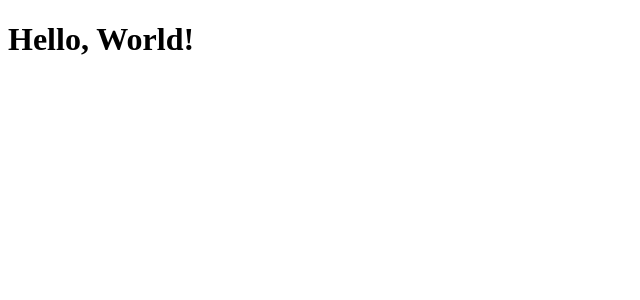
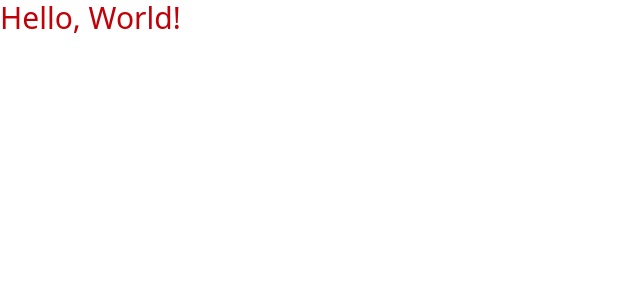
Before and after one commit to bpuglieseal/server-side-web-development, a React (Vite) app in the folder dentanage-client/: page / in a window 1280 px wide. Shown: the top 300 px of the page, without its empty margins (0-640 px from the left). Built offline with nearby package versions, Linux system fonts and the light colour scheme.

Commit message:
chore: adding tailwinds css to the project

```diff
--- a/dentanage-client/package.json
+++ b/dentanage-client/package.json
@@ -10,8 +10,10 @@
     "preview": "vite preview"
   },
   "dependencies": {
+    "@tailwindcss/vite": "^4.1.14",
     "react": "^19.1.1",
-    "react-dom": "^19.1.1"
+    "react-dom": "^19.1.1",
+    "tailwindcss": "^4.1.14"
   },
   "devDependencies": {
     "@eslint/js": "^9.36.0",
--- a/dentanage-client/src/App.tsx
+++ b/dentanage-client/src/App.tsx
@@ -1,7 +1,7 @@
 function App() {
   return (
     <>
-      <h1>Hello, World!</h1>
+      <h1 className="text-3xl text-red-700">Hello, World!</h1>
     </>
   )
 }
--- /dev/null
+++ b/dentanage-client/src/index.css
@@ -0,0 +1 @@
+@import "tailwindcss"
--- a/dentanage-client/src/main.tsx
+++ b/dentanage-client/src/main.tsx
@@ -1,4 +1,5 @@
 import { createRoot } from 'react-dom/client'
+import './index.css'
 import App from './App.tsx'
 
 createRoot(document.getElementById('root')!).render(
--- a/dentanage-client/vite.config.ts
+++ b/dentanage-client/vite.config.ts
@@ -1,7 +1,8 @@
 import { defineConfig } from 'vite'
 import react from '@vitejs/plugin-react-swc'
+import tailwindcss from '@tailwindcss/vite'
 
 // https://vite.dev/config/
 export default defineConfig({
-  plugins: [react()],
+  plugins: [react(), tailwindcss()],
 })
```
